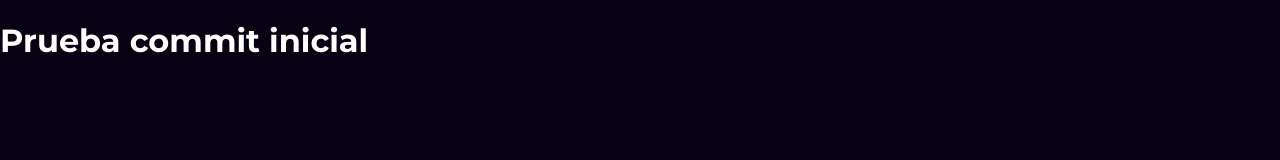
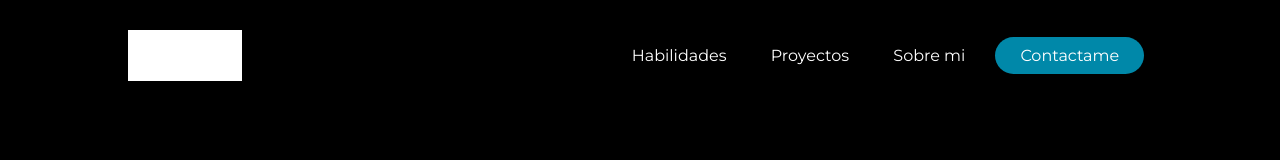
Before and after one commit to FedericoSlavinchins/portfolio, a plain HTML site: page index.html in a window 1280 px wide. Drawn offline with Linux system fonts and the light colour scheme.

Commit message:
Se realizó barra de navegación

```diff
--- a/index.html
+++ b/index.html
@@ -11,8 +11,18 @@
     <link href="https://fonts.googleapis.com/css2?family=Montserrat:wght@400;700&display=swap" rel="stylesheet">
 </head>
 <body>
+    <header>
+        <img class="logo" src="imagenes/logo.png" alt="logo">
+        <nav>
+            <ul class="nav-links">
+                <li><a href="#">Habilidades</a></li>
+                <li><a href="#">Proyectos</a></li>
+                <li><a href="#">Sobre mi</a></li>
+            </ul>
+        </nav>
+        <a href="#" class="contacto"><button>Contactame</button></a>s
+    </header>
 
-    <h1>Prueba commit inicial</h1>
 
 </body>
 </html>
--- a/stylesheet/styles.css
+++ b/stylesheet/styles.css
@@ -1,9 +1,58 @@
-html {
+* {
+    box-sizing: border-box;
+    margin: 0;
+    padding: 0;
     font-family: 'Montserrat', sans-serif;
-    background-color: rgb(8, 1, 20);
-    color: white;
+    background-color: black;
 }
 
-body {
-    margin: 0;
+
+li, a, button {
+    font-weight: 500;
+    font-size: 16px;
+    color: white;
+    text-decoration: none;
 }
+
+header {
+    display: flex;
+    justify-content: flex-end;
+    align-items: center;
+    padding: 30px 10%;
+}
+
+.logo {
+    margin-right: auto;
+    cursor: pointer;
+}
+
+.nav-links {
+    list-style: none;
+}
+
+.nav-links li {
+    display: inline-block;
+    padding: 0px 20px;
+}
+
+.nav-links li a {
+    transition: all 0.3s ease 0s;
+}
+
+.nav-links li a:hover {
+    color: #0088a9
+}
+
+button {
+    margin-left: 10px;
+    padding: 9px 25px;
+    background-color: rgba(0, 136, 169, 1);
+    border: none;
+    border-radius: 50px;
+    cursor: pointer;
+    transition: all 0.3s ease 0s;
+}
+
+button:hover {
+    background-color: rgba(0, 136, 169, 0.8);
+}
```
Also changed, not shown: imagenes/logo.png (added).
